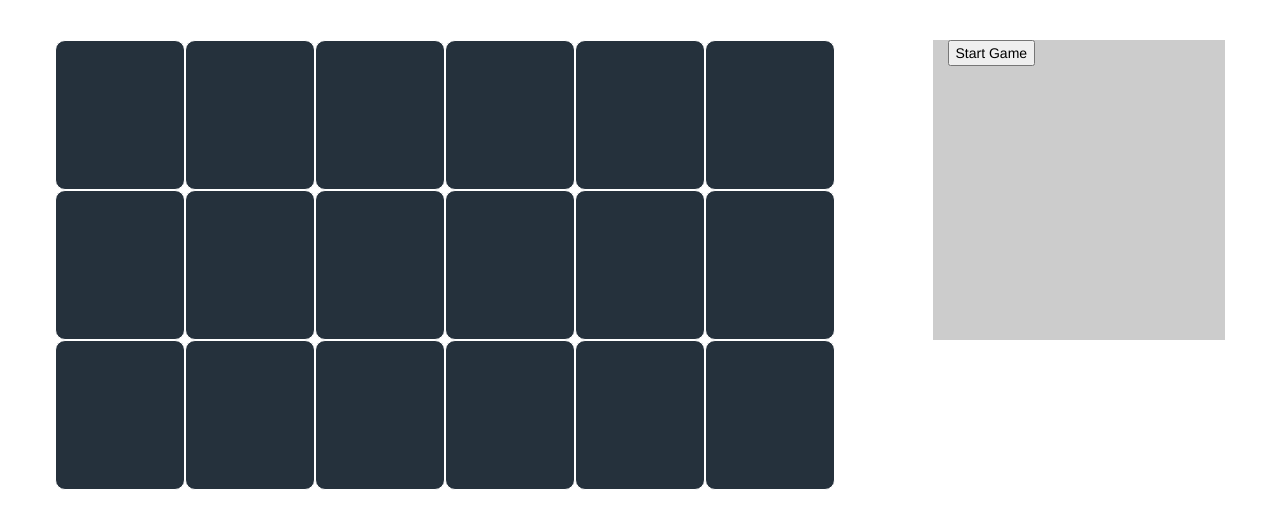
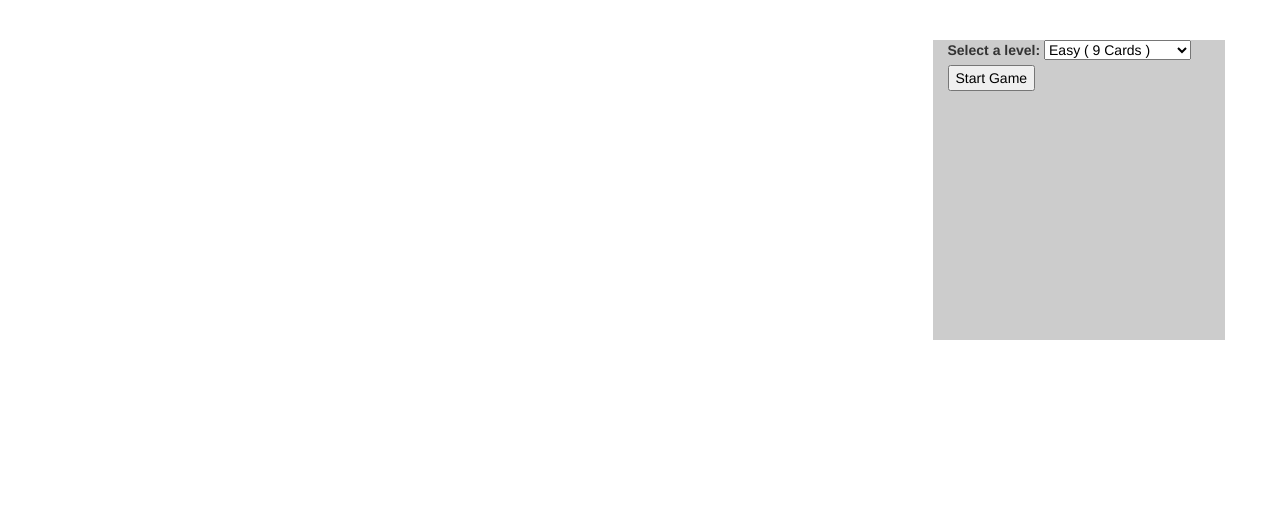
Before and after one commit to beardedboy/Card-Matching, a plain HTML site: page index.html in a window 1280 px wide. Both pictures are taken after a click on the button "Start Game". Drawn offline with nearby package versions, Linux system fonts and the light colour scheme.

Commit message:
First restructure

```diff
--- a/index.html
+++ b/index.html
@@ -8,12 +8,21 @@
         <div class="container">
             <div class="row">
                 <div class="col-md-8">
-                    <div id="firstrow" class="row">
+                    <div id="grid_container" class="row">
                     </div>
                 </div>
                 <div class="col-md-1"></div>
                 <div class="col-md-3 control__panel">
-                    <button id="start_game">Start Game</button>
+                    <form id = "js-game_selector">
+                        <label for="js-game_level">Select a level:</label>
+                        <select id="js-game_level" name="gameLevel">
+                            <option value="easy">Easy ( 9 Cards )</option>
+                            <option value="medium">Medium ( 18 cards )</option>
+                            <option value="Difficult">Difficult ( 36 cards )</option>
+                        </select>
+                        <button type="submit" id="js-start_game">Start Game</button>
+                    </form>
+
                 </div>
             </div>
         </div>
--- a/js/script.js
+++ b/js/script.js
@@ -1,4 +1,5 @@
 //Array to hold deck of cards
+/*
 var arr = [];
 var start_btn = document.getElementById("start_game");
 var cardLink = document.getElementsByClassName('card');
@@ -13,7 +14,9 @@ var config = {
         return this.noOfCards % 2 == 0 ? this.noOfCards / 2 : console.log("Error: uneven number used");
     },
     arr: []
-}
+};
+
+
 
 //Function to use as template for card objects created
 function Card(name, image) {
@@ -24,7 +27,7 @@ function Card(name, image) {
 //Function to create cards and push into array - 'arr'
 function createCards(deck, noOfPairs){
     var newCard;
-    for ( var i = 0; i < noOfPairs; i++){
+    for ( var i = 0; i < noOfPairs; i++ ){
         newCard = new Card(config.cardContent[i],config.cardContent[i]+config.imageFormat);
         deck.push(newCard);
         deck.push(newCard);
@@ -79,7 +82,7 @@ var startGame = function(array, pairs){
         dealCards(array);
         applyLinks();
     //enable cards and timers/counters
-}
+};
 
 
 //compareCards(config.arr[0].name, config.arr[1].name);
@@ -109,4 +112,41 @@ function addLink(i){
     else{
         cardLink[i].className = "card";
     }
-};
+};*/
+
+
+(function(){
+
+    var startBtn = document.getElementById('js-game_selector'),
+        gridContainer = document.getElementById('grid_container'),
+
+        config = {
+            level: {
+                "easy": 9,
+                "medium": 18,
+                "difficult": 36
+            }
+        };
+
+    startBtn.addEventListener('click', initGame, false);
+
+    function initGame(event){
+        event.preventDefault();
+
+        if( event.target.id == "js-start_game"){
+            console.log(startBtn.elements["js-game_level"].value);
+        }
+    }
+
+
+
+
+    //Function to use as template for card objects created
+    function Card(name, image) {
+        this.name = name;
+        this.image = config.imagePath+image;
+    }
+
+
+
+})();
```
Also changed, not shown: 1 other file.
